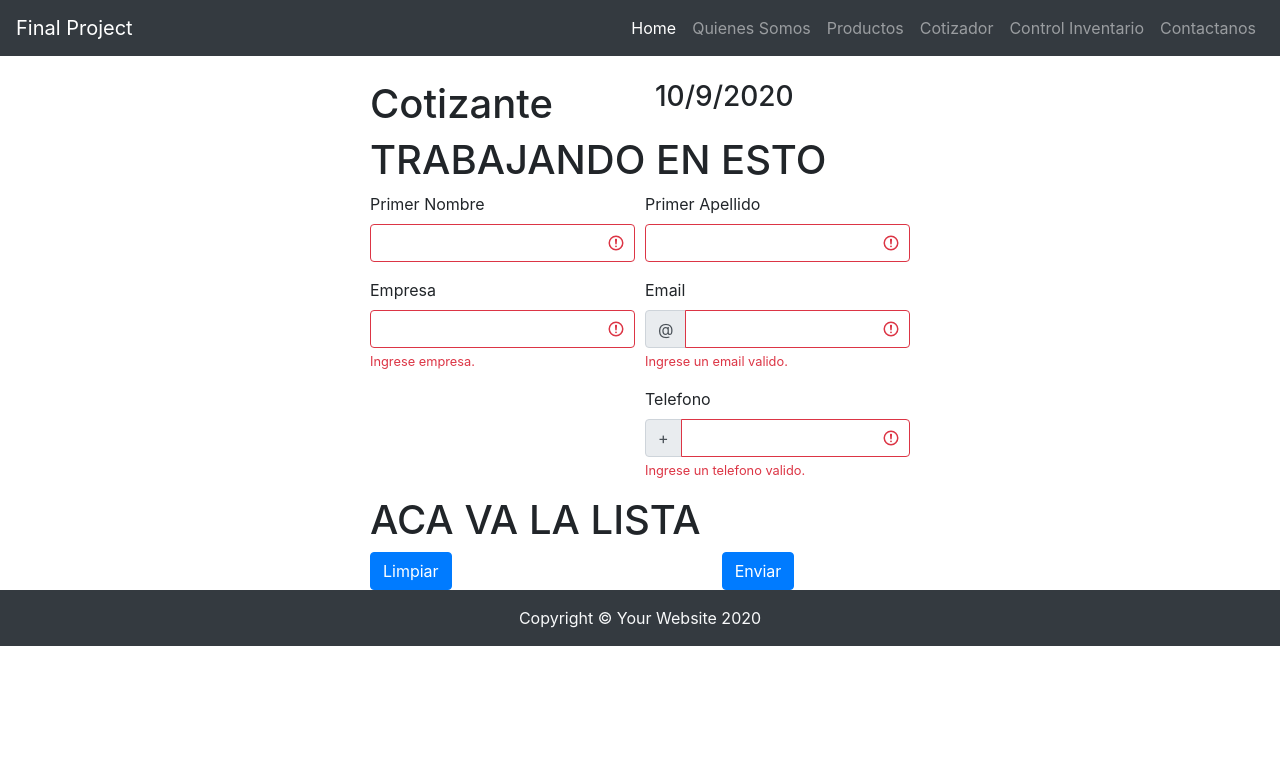
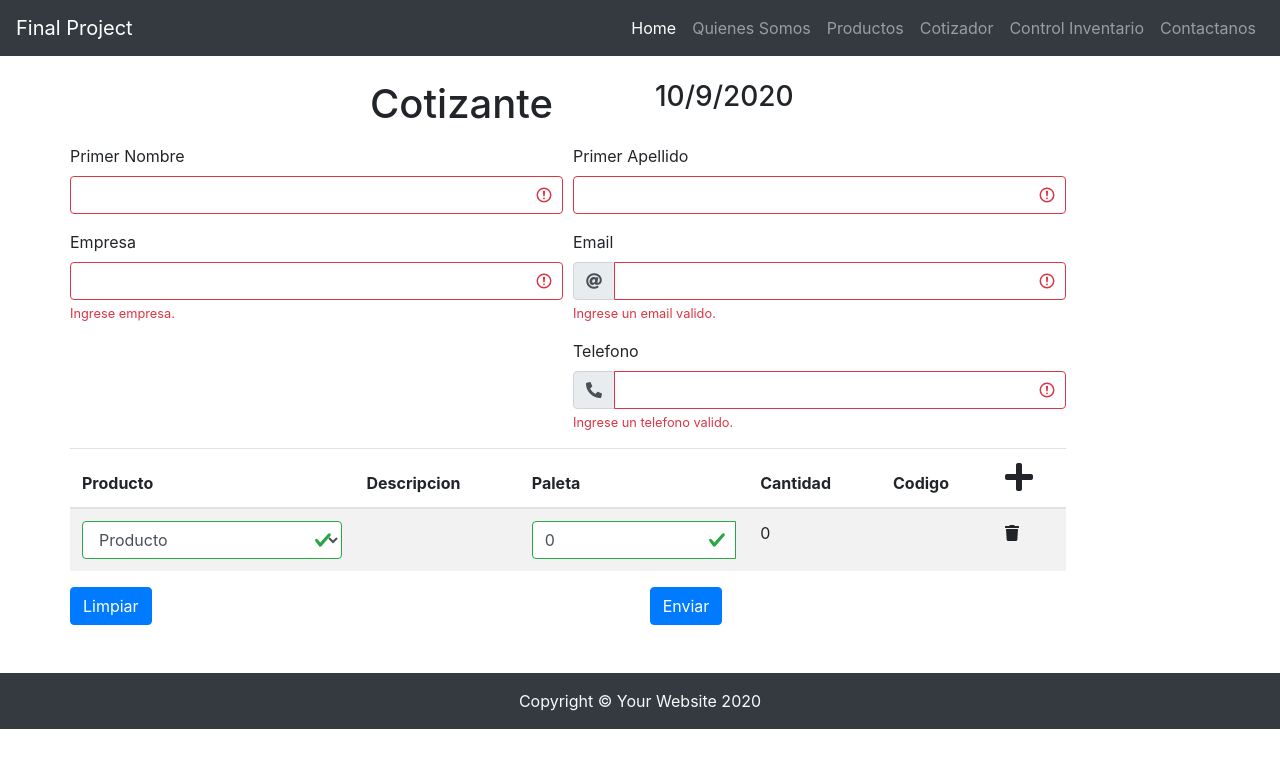
Before and after one commit to andrequera/invenandre, a React (Create React App) app: page /rutacotizante in a window 1280 px wide. Shown: the top 768 px of the page. Built offline with nearby package versions, Linux system fonts and the light colour scheme.

Commit message:
tabla de cotizador

```diff
--- a/package.json
+++ b/package.json
@@ -3,6 +3,7 @@
   "version": "0.1.0",
   "private": true,
   "dependencies": {
+    "@fortawesome/fontawesome-free": "^5.14.0",
     "@testing-library/jest-dom": "^4.2.4",
     "@testing-library/react": "^9.5.0",
     "@testing-library/user-event": "^7.2.1",
--- a/src/store/flux.js
+++ b/src/store/flux.js
@@ -11,15 +11,41 @@ const getState = ({ getStore, getActions, setStore }) => {
             empresa: "",
             email: "",
             telefono: "",
+            producto: [
+                {
+                    name: "Botella 330 ml",
+                    sku: "BAMP-3",
+                    descripcion: "Agua de manantial en botella PET de 330 ml, con tapa y etiqueta.",
+                    cantidaddebotellas:"1152"
+                },
+                {
+                    name: "Botella 660 ml",
+                    sku: "BAMM-6",
+                    descripcion: "Agua de manantial en botella PET de 600 ml, con tapa y etiqueta.",
+                    cantidaddebotellas:"864"
+                },
+                {
+                    name: "Botella 1.5 L",
+                    sku:"BAMG-10",
+                    descripcion: "Agua de manantial en botella PET de 1.5L, con tapa y etiqueta.",
+                    cantidaddebotellas:"216"
+                },
+
+            ],
+            paleta: "0",
+
+
+
 
 
         },
         actions: {
-            // funciones, no tiene const y usa :, es separado por comas... Ademas, debo llamarlas con actions.funcion
+            // son funciones, no tiene const y usa :, es separado por comas... Ademas, debo llamarlas con actions.funcion
 
-            alerta: (capturaEvento) => {
+            alertaLimpiar: (capturaEvento) => {
                 capturaEvento.preventDefault()
-                // preventDefault para que no se envie el formulario
+                //preventDefault para que no se envie el formulario
+
                 swal({
                     title: "Alerta?",
                     text: "Estas seguro que quieres borrar tu cotizacion?",
@@ -32,12 +58,17 @@ const getState = ({ getStore, getActions, setStore }) => {
                             swal("Poof! Cotizacion borrada!", {
                                 icon: "success",
                             });
+                            setStore({ nombre: "", apellido: "", empresa: "", email: "", telefono: "", paleta: ""})
                         } else {
                             swal("Continua realizando tu cotizacion!");
                         }
                     });
+
+
+
             },
-            enviarFormulario: (capturaEvento) =>{
+            // onClick={capturaEvento => actions.alerta(capturaEvento)}
+            enviarFormulario: (capturaEvento) => {
                 capturaEvento.preventDefault()
                 // preventDefault para que no se envie el formulario
 
@@ -55,6 +86,8 @@ const getState = ({ getStore, getActions, setStore }) => {
             }
 
 
+
+
         }
     }
 };
--- a/src/view/cotizante.js
+++ b/src/view/cotizante.js
@@ -1,5 +1,7 @@
-import React, { useContext } from 'react'
+import React, { useContext, useState } from 'react'
 import { Context } from "../store/appContext"
+import '@fortawesome/fontawesome-free/css/all.css';
+
 
 
 
@@ -9,7 +11,31 @@ const Cotizante = () => {
     // console.log(state) esto era con el store que cambie a flux
     console.log(store)
     let f = new Date();
-    console.log(f.getDate() + "/" + (f.getMonth() +1) + "/" + f.getFullYear());
+    console.log(f.getDate() + "/" + (f.getMonth() + 1) + "/" + f.getFullYear());
+
+    console.log(store.producto)
+    const [state, setState] = useState({
+        descripcion: "",
+        cantidaddebotellas: "",
+        sku: "",
+
+    })
+    const limpiaGeneral = (capturaEvento) => {
+        setState("")
+        actions.alertaLimpiar(capturaEvento)
+    }
+
+    const verificarSeleccion = (capturaEventos) => {
+        const { producto } = store
+        for (let i = 0; i < store.producto.length; i++) {
+            if (capturaEventos.target.value === store.producto[i].name) {
+                setState({ descripcion: producto[i].descripcion, sku: producto[i].sku, cantidaddebotellas: producto[i].cantidaddebotellas })
+            }
+        }
+        console.log(producto)
+
+
+    }
 
     return (<>
 
@@ -21,23 +47,23 @@ const Cotizante = () => {
                             <h1>Cotizante</h1>
                         </div>
                         <div className="col-md-6">
-                            <h3>{f.getDate() + "/" + (f.getMonth() +1) + "/" + f.getFullYear()}</h3>
+                            <h3>{f.getDate() + "/" + (f.getMonth() + 1) + "/" + f.getFullYear()}</h3>
                         </div>
                     </div>
-                    <h1>TRABAJANDO EN ESTO</h1>
-
+                    <h1></h1>
+                </div>
                 <form onSubmit={capturaEvento => actions.enviarFormulario(capturaEvento)}>
                     <div className="form-row">
                         <div className="col-md-6 mb-3">
                             <label for="validationServer01">Primer Nombre</label>
-                                <input type="text" name="nombre" className={"form-control " + (store.nombre !== "" ? "is-valid" : "is-invalid")} id="validationServer01" required onChange={capturaEventos => actions.capturaCampos(capturaEventos)} />
+                            <input type="text" value={store.nombre} name="nombre" className={"form-control " + (store.nombre !== "" ? "is-valid" : "is-invalid")} id="validationServer01" required onChange={capturaEventos => actions.capturaCampos(capturaEventos)} />
                             <div className="valid-feedback">
                                 Aceptado!
                                 </div>
                         </div>
                         <div className="col-md-6 mb-3">
                             <label for="validationServer02">Primer Apellido</label>
-                                <input type="text" name="apellido" className={"form-control " + (store.apellido !== "" ? "is-valid" : "is-invalid")} id="validationServer02" required onChange={capturaEventos => actions.capturaCampos(capturaEventos)} />
+                            <input type="text" value={store.apellido} name="apellido" className={"form-control " + (store.apellido !== "" ? "is-valid" : "is-invalid")} id="validationServer02" required onChange={capturaEventos => actions.capturaCampos(capturaEventos)} />
                             <div className="valid-feedback">
                                 Aceptado!
                                 </div>
@@ -46,7 +72,7 @@ const Cotizante = () => {
                     <div className="form-row">
                         <div className="col-md-6 mb-3">
                             <label for="validationServer03">Empresa</label>
-                                <input type="text" name="empresa" className={"form-control " + (store.empresa !== "" ? "is-valid" : "is-invalid")} id="validationServer03" aria-describedby="validationServer03Feedback" required onChange={capturaEventos => actions.capturaCampos(capturaEventos)} />
+                            <input type="text" value={store.empresa} name="empresa" className={"form-control " + (store.empresa !== "" ? "is-valid" : "is-invalid")} id="validationServer03" aria-describedby="validationServer03Feedback" required onChange={capturaEventos => actions.capturaCampos(capturaEventos)} />
                             <div id="validationServer03Feedback" className="invalid-feedback">
                                 Ingrese empresa.
                                 </div>
@@ -55,9 +81,9 @@ const Cotizante = () => {
                             <label for="validationServer03">Email</label>
                             <div className="input-group is-invalid">
                                 <div className="input-group-prepend">
-                                        <span className="input-group-text" id="validatedInputGroupPrepend">@</span>
+                                    <span className="input-group-text" id="validatedInputGroupPrepend"><i class="fas fa-at"></i></span>
                                 </div>
-                                    <input type="email" name="email" className={"form-control " + (store.email !== "" ? "is-valid" : "is-invalid")} aria-describedby="validatedInputGroupPrepend" required onChange={capturaEventos => actions.capturaCampos(capturaEventos)} />
+                                <input type="email" value={store.email} name="email" className={"form-control " + (store.email !== "" ? "is-valid" : "is-invalid")} aria-describedby="validatedInputGroupPrepend" required onChange={capturaEventos => actions.capturaCampos(capturaEventos)} />
 
                             </div>
                             <div className="invalid-feedback">
@@ -69,26 +95,115 @@ const Cotizante = () => {
                             <label for="validationServer03">Telefono</label>
                             <div className="input-group is-invalid">
                                 <div className="input-group-prepend">
-                                        <span className="input-group-text" id="validatedInputGroupPrepend">+</span>
+                                    <span className="input-group-text" id="validatedInputGroupPrepend"><i class="fas fa-phone-alt"></i></span>
                                 </div>
-                                    <input type="number" name="telefono" className={"form-control " + (store.telefono !== "" ? "is-valid" : "is-invalid")} aria-describedby="validatedInputGroupPrepend" required onChange={capturaEventos => actions.capturaCampos(capturaEventos)} />
+                                <input type="number" value={store.telefono} name="telefono" className={"form-control " + (store.telefono !== "" ? "is-valid" : "is-invalid")} aria-describedby="validatedInputGroupPrepend" required onChange={capturaEventos => actions.capturaCampos(capturaEventos)} />
                             </div>
                             <div className="invalid-feedback">
                                 Ingrese un telefono valido.
                                     </div>
                         </div>
                     </div>
-                        <div>
-                            <h1>ACA VA LA LISTA</h1>
+
+
+
+                    <div className="row">
+                        <div className="col-12">
+                            <table class="table table-striped">
+                                <thead>
+                                    <tr>
+                                        <th scope="col">Producto</th>
+                                        <th scope="col">Descripcion</th>
+                                        <th scope="col">Paleta</th>
+                                        <th scope="col">Cantidad</th>
+                                        <th scope="col">Codigo</th>
+                                        <th scope="col"><i class="fas fa-plus fa-2x"></i></th>
+                                    </tr>
+                                </thead>
+                                <tbody>
+                                    <tr>
+                                        <td scope="row">
+
+                                            <select id="validationServer04" aria-describedby="validationServer04Feedback" name="producto" className={"form-control " + (state !== "" ? "is-valid" : "is-invalid")} required onChange={(capturaEventos) => verificarSeleccion(capturaEventos)}>
+                                                <option selected disabled value="" >Producto</option>
+                                                {
+                                                    store.producto.map((producto, i) => {
+                                                        return (
+                                                            <option key={i} value={producto.name}>{producto.name}</option>
+                                                        )
+                                                    })
+                                                }
+
+                                            </select>
+                                            <div id="validationServer04Feedback" class="invalid-feedback">
+                                                Seleccione producto.
       </div>
-                        <button className="btn btn-primary" type="button" onClick={capturaEvento => actions.alerta(capturaEvento)}>Limpiar</button>
-                        <button className="btn btn-primary offset-6" type="submit">Enviar</button>
-                    </form>
+
+                                        </td>
+                                        <td>
+                                            {/* Descripcion */}
+
+                                            {state.descripcion}
+
+
+                                        </td>
+                                        <td>
+
+
+
+
+                                            <div className="input-group is-invalid">
+                                                <input type="number" placeholder="Cantidad de paletas" step="1" min="1" max="999" value={store.paleta} name="paleta" className={"form-control " + (store.paleta !== "" ? "is-valid" : "is-invalid")} id="validationServer01" required onChange={capturaEventos => actions.capturaCampos(capturaEventos)} />
+                                                <div className="invalid-feedback">
+                                                    Ingrese cantidad de paletas a cotizar.
                                     </div>
                                             </div>
+
+
+                                        </td>
+                                        <td>
+                                            {/* Cantidad. */}
+                                            {state.cantidaddebotellas*store.paleta}
+                                        </td>
+                                        <td>
+                                            {/* sku    */}
+                                            {state.sku}</td>
+                                        <td><i class="fas fa-trash"></i></td>
+                                    </tr>
+
+
+
+                                </tbody>
+                            </table>
                         </div>
+
+
+                    </div>
+
+
+
+
+
+
+                    <div className="pb-5">
+                        <button className="btn btn-primary" type="button" onClick={(capturaEvento) => limpiaGeneral(capturaEvento)}>Limpiar</button>
+                        <button className="btn btn-primary offset-6" type="submit">Enviar</button>
+                    </div>
+                </form>
+
+
+
+
+
+            </div>
+
+        </div>
+
     </>)
 
 
 }
+
+
+
 export default Cotizante;
```
Lines whose indentation alone changed are shown as unchanged.
